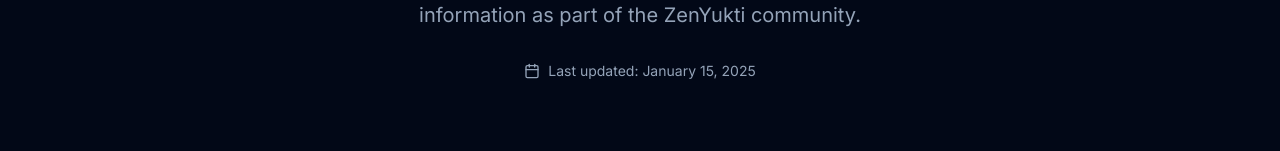
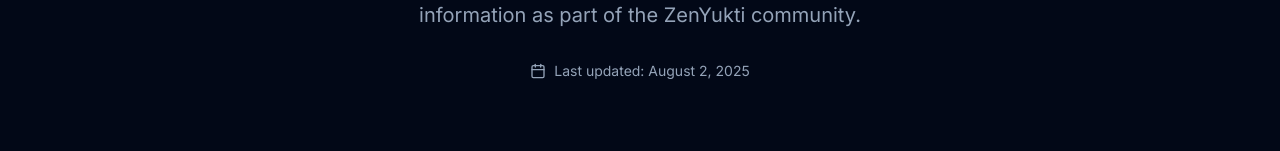
Before and after one commit to justayushmani/website, a React (Vite) app: page /#/privacy in a window 1280 px wide. Shown: the part 283-434 px from the top of the page. Built offline with nearby package versions, Linux system fonts and the light colour scheme.

Commit message:
Last updated date fix for legal pages

```diff
--- a/src/pages/CodeOfConduct.tsx
+++ b/src/pages/CodeOfConduct.tsx
@@ -128,7 +128,7 @@
     }
   ];
 
-  const lastUpdated = "January 15, 2025";
+  const lastUpdated = "August 2, 2025";
 
   return (
     <div className="min-h-screen bg-background">
--- a/src/pages/Privacy.tsx
+++ b/src/pages/Privacy.tsx
@@ -46,7 +46,7 @@
     }
   ];
 
-  const lastUpdated = "January 15, 2025";
+  const lastUpdated = "August 2, 2025";
 
   return (
     <div className="min-h-screen bg-background">
--- a/src/pages/TermsOfService.tsx
+++ b/src/pages/TermsOfService.tsx
@@ -46,7 +46,7 @@
     }
   ];
 
-  const lastUpdated = "January 15, 2025";
+  const lastUpdated = "August 2, 2025";
 
   return (
     <div className="min-h-screen bg-background">
```
